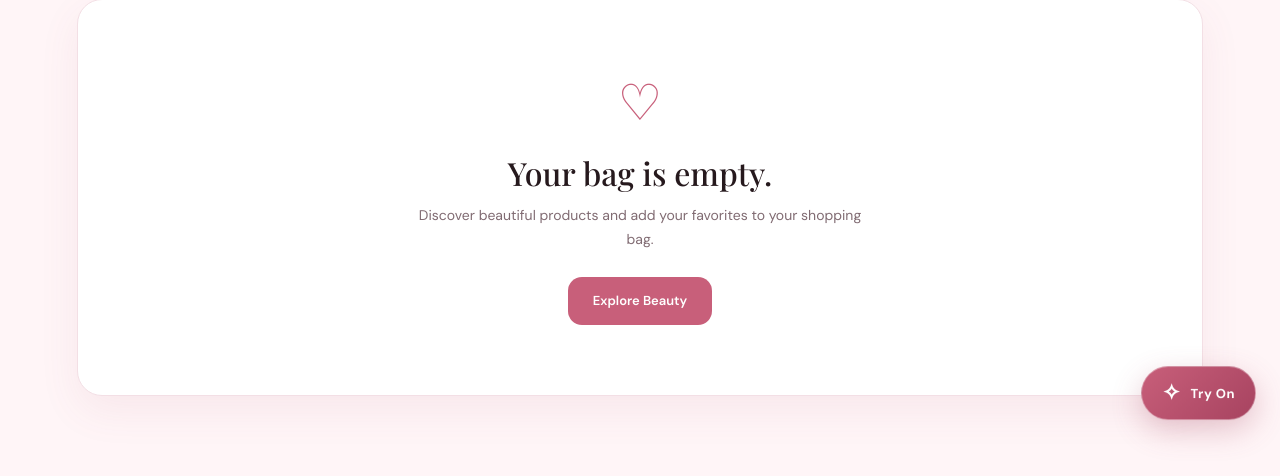
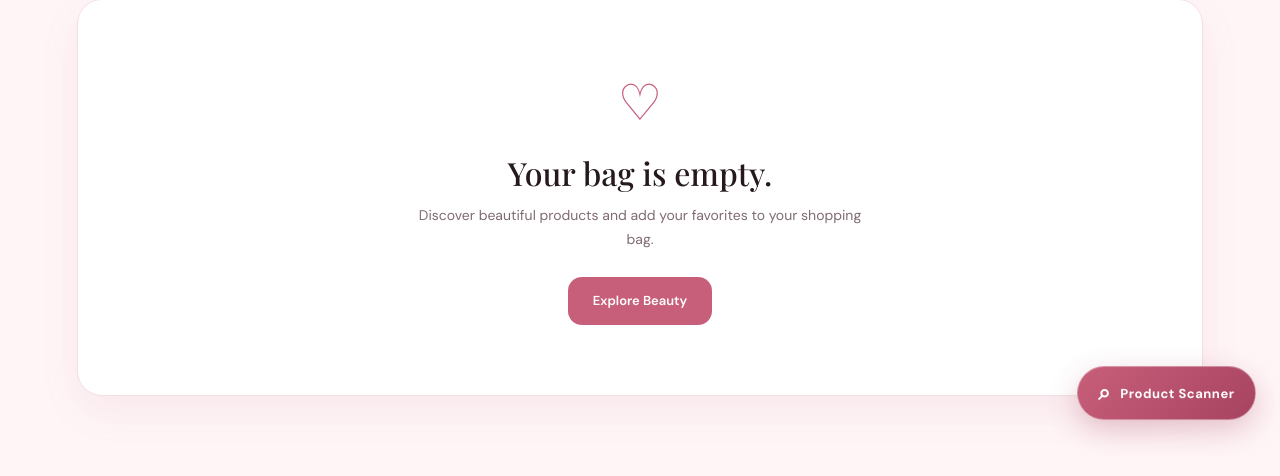
Before and after one commit to Dipika-sigdel7/Glamora-AR, a Flask app: page /cart in a window 1280 px wide. Shown: the part 341-817 px from the top of the page. Run offline with Flask 3, Linux system fonts and the light colour scheme; the visitor is signed in with stand-in values (Sample User, id 1); data that the repository does not hold is empty; some web fonts are replaced.

Commit message:
Initial commit

```diff
--- a/static/css/style.css
+++ b/static/css/style.css
@@ -4064,6 +4064,7 @@ footer {
 
 /* =========================================================
    GLAMORA AR — FLOATING PRODUCT SCANNER
+   Global: every page
    Bottom-right corner animation
    ========================================================= */
 
@@ -4106,7 +4107,24 @@ body a.floating-scanner-btn {
     will-change: transform;
 }
 
-/* Float vertically near the bottom-right corner */
+/* Hover */
+body a.floating-scanner-btn:hover {
+    color: #fff !important;
+    box-shadow: 0 14px 35px rgba(164, 73, 98, 0.42);
+}
+
+/* Scanner icon */
+body a.floating-scanner-btn .scanner-icon {
+    font-size: 22px;
+    line-height: 1;
+}
+
+/* Scanner label */
+body a.floating-scanner-btn .scanner-text {
+    white-space: nowrap;
+}
+
+/* Float vertically by 100px */
 @keyframes glamoraScannerFloat {
     from {
         transform: translateY(0);
@@ -4115,15 +4133,6 @@ body a.floating-scanner-btn {
     to {
         transform: translateY(-100px);
     }
-}
-
-body a.floating-scanner-btn .scanner-icon {
-    font-size: 22px;
-    line-height: 1;
-}
-
-body a.floating-scanner-btn .scanner-text {
-    white-space: nowrap;
 }
 
 /* Mobile */
@@ -4140,9 +4149,10 @@ body a.floating-scanner-btn .scanner-text {
     }
 }
 
-/* Keep animation running */
+/* Respect reduced-motion preferences */
 @media (prefers-reduced-motion: reduce) {
     body a.floating-scanner-btn {
-        animation: glamoraScannerFloat 3s ease-in-out infinite alternate !important;
-    }
-}
+        animation: none !important;
+        transform: none;
+    }
+}
--- a/templates/cart.html
+++ b/templates/cart.html
@@ -692,11 +692,11 @@
     <a
       href="{{ url_for('beauty') }}"
       class="floating-scanner-btn"
-      aria-label="Open beauty collection to try products"
-      title="Explore virtual try-on"
+      aria-label="Product Scanner"
+      title="Product Scanner"
     >
-      <span class="scanner-icon" aria-hidden="true">✧</span>
-      <span class="scanner-text">Try On</span>
+      <span class="scanner-icon" aria-hidden="true">⌕</span>
+      <span class="scanner-text">Product Scanner</span>
     </a>
 
     <!-- Shared JavaScript -->
```
